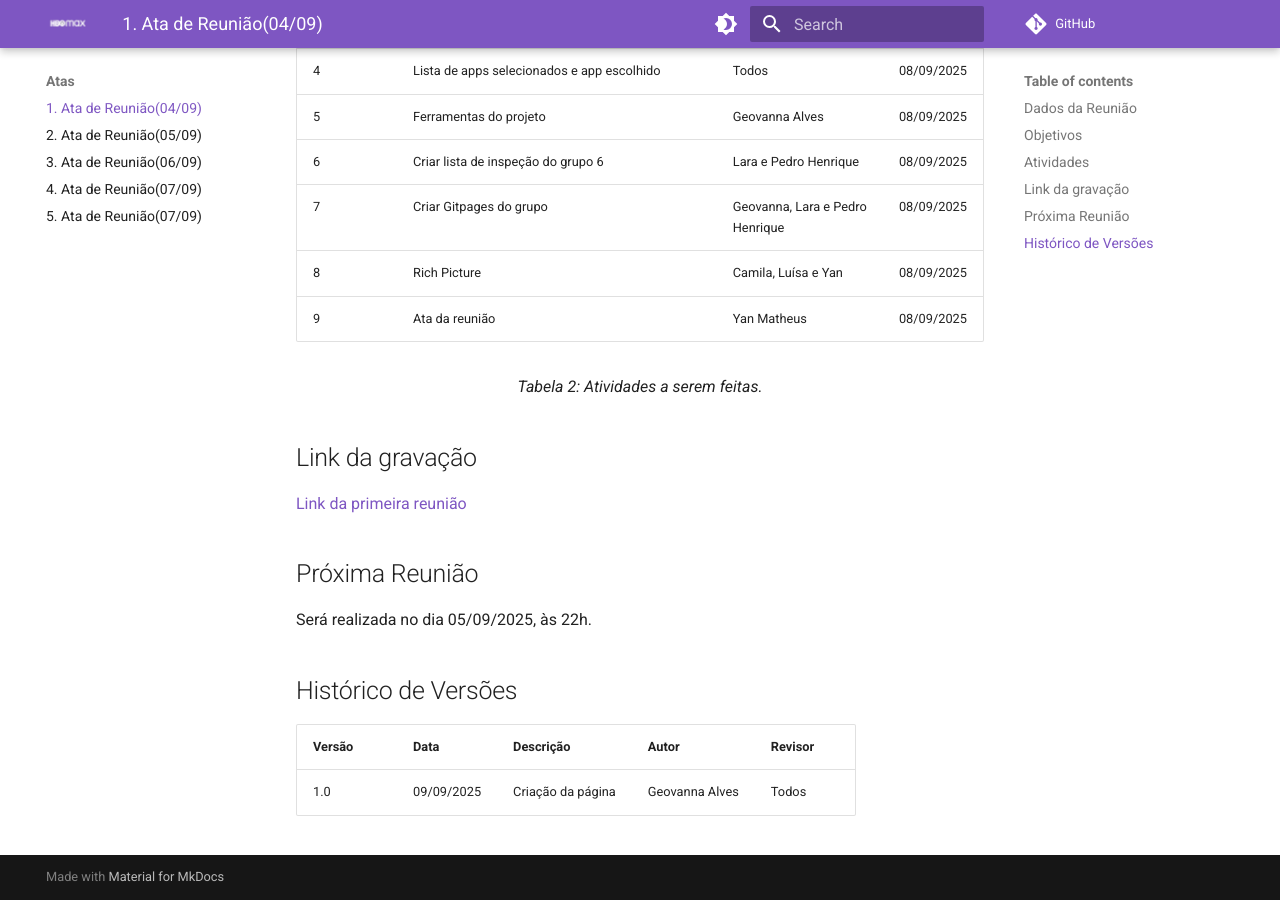
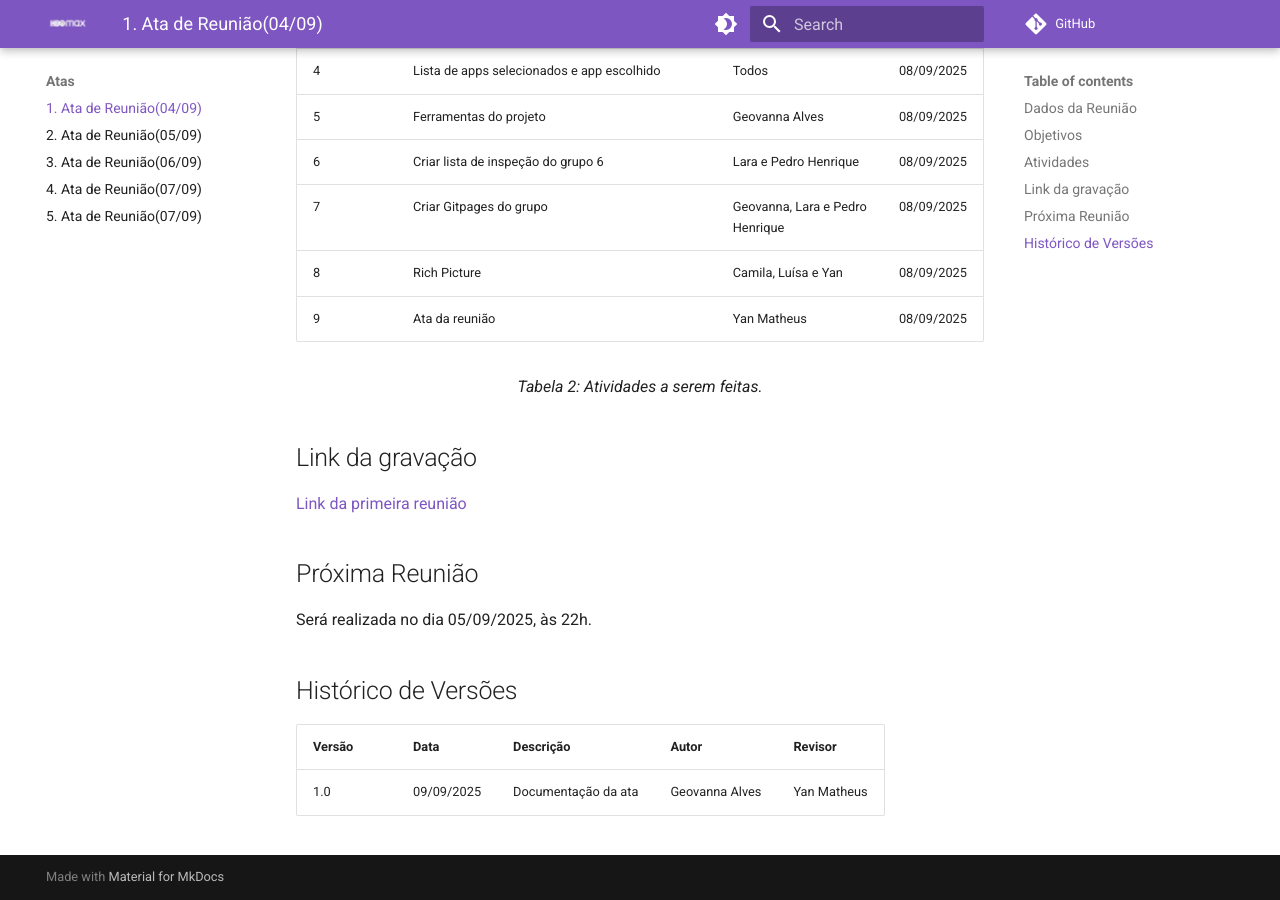
Before and after one commit to Requisitos-de-Software/2025.2-Grupo05, an MkDocs documentation site: the page built from docs/Atas/ata04-09.md, in a window 1280 px wide and 900 px high, scrolled down 1035 px. Built offline with MkDocs 1.6.1 and Material for MkDocs 9.7.7, drawn with Linux system fonts in a browser that asks for light colours; comment, search, counter and statistics services are not loaded.

Commit message:
Update ata04-09.md

```diff
--- a/docs/Atas/ata04-09.md
+++ b/docs/Atas/ata04-09.md
@@ -45,4 +45,4 @@ Será realizada no dia 05/09/2025, às 22h.
 
 | Versão | Data       | Descrição                   | Autor             | Revisor         |
 |--------|------------|-----------------------------|-------------------|-----------------|
-| 1.0    | 09/09/2025 | Criação da página           |  Geovanna Alves   |    Todos        |
+| 1.0    | 09/09/2025 | Documentação da ata           |  Geovanna Alves   |    Yan Matheus        |
```
